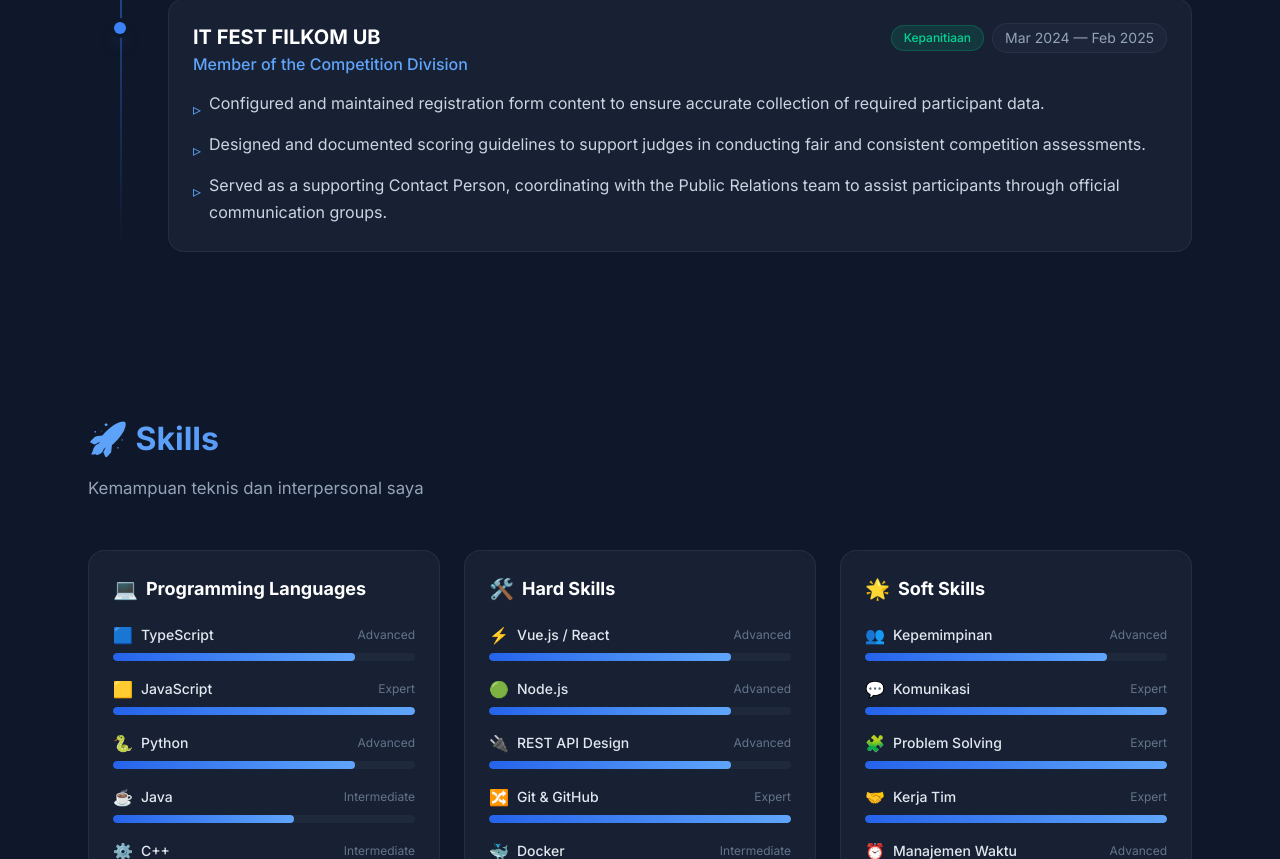
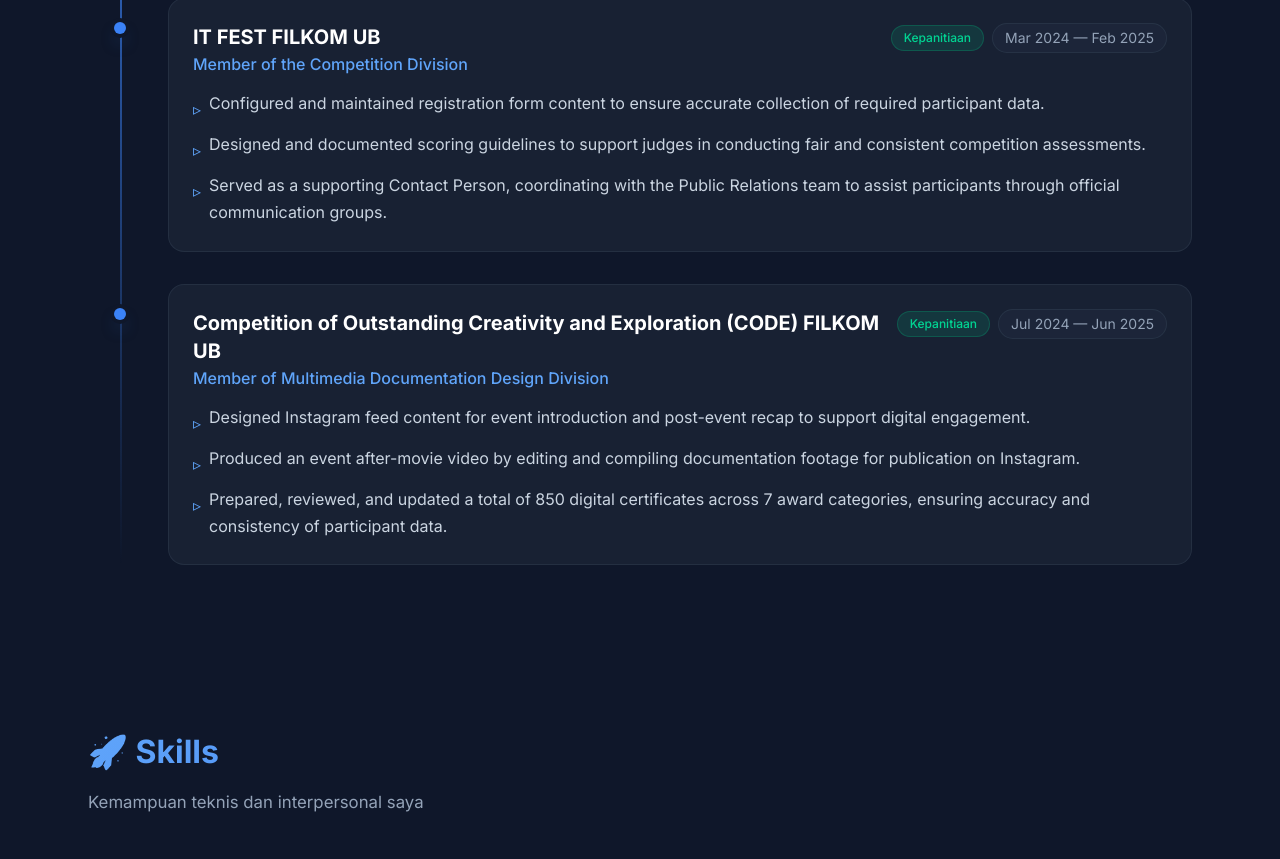
Before and after one commit to mivanf/DigiPort-MyDigitalPortofolio, a Vue app: page / in a window 1280 px wide. Shown: the part 1941-2800 px from the top of the page. Built offline with nearby package versions, Linux system fonts and the light colour scheme.

Commit message:
add experience: CODE

```diff
--- a/src/data/portfolio.ts
+++ b/src/data/portfolio.ts
@@ -147,6 +147,18 @@
         'Served as a supporting Contact Person, coordinating with the Public Relations team to assist participants through official communication groups.',
       ],
     },
+    {
+      organization: 'Competition of Outstanding Creativity and Exploration (CODE) FILKOM UB',
+      role: 'Member of Multimedia Documentation Design Division',
+      type: 'kepanitiaan',
+      startDate: 'Jul 2024',
+      endDate: 'Jun 2025',
+      descriptions: [
+        'Designed Instagram feed content for event introduction and post-event recap to support digital engagement.',
+        'Produced an event after-movie video by editing and compiling documentation footage for publication on Instagram.',
+        'Prepared, reviewed, and updated a total of 850 digital certificates across 7 award categories, ensuring accuracy and consistency of participant data.',
+      ],
+    },
   ],
 
   // ── Skills ───────────────────────────────────────────────────────
```
